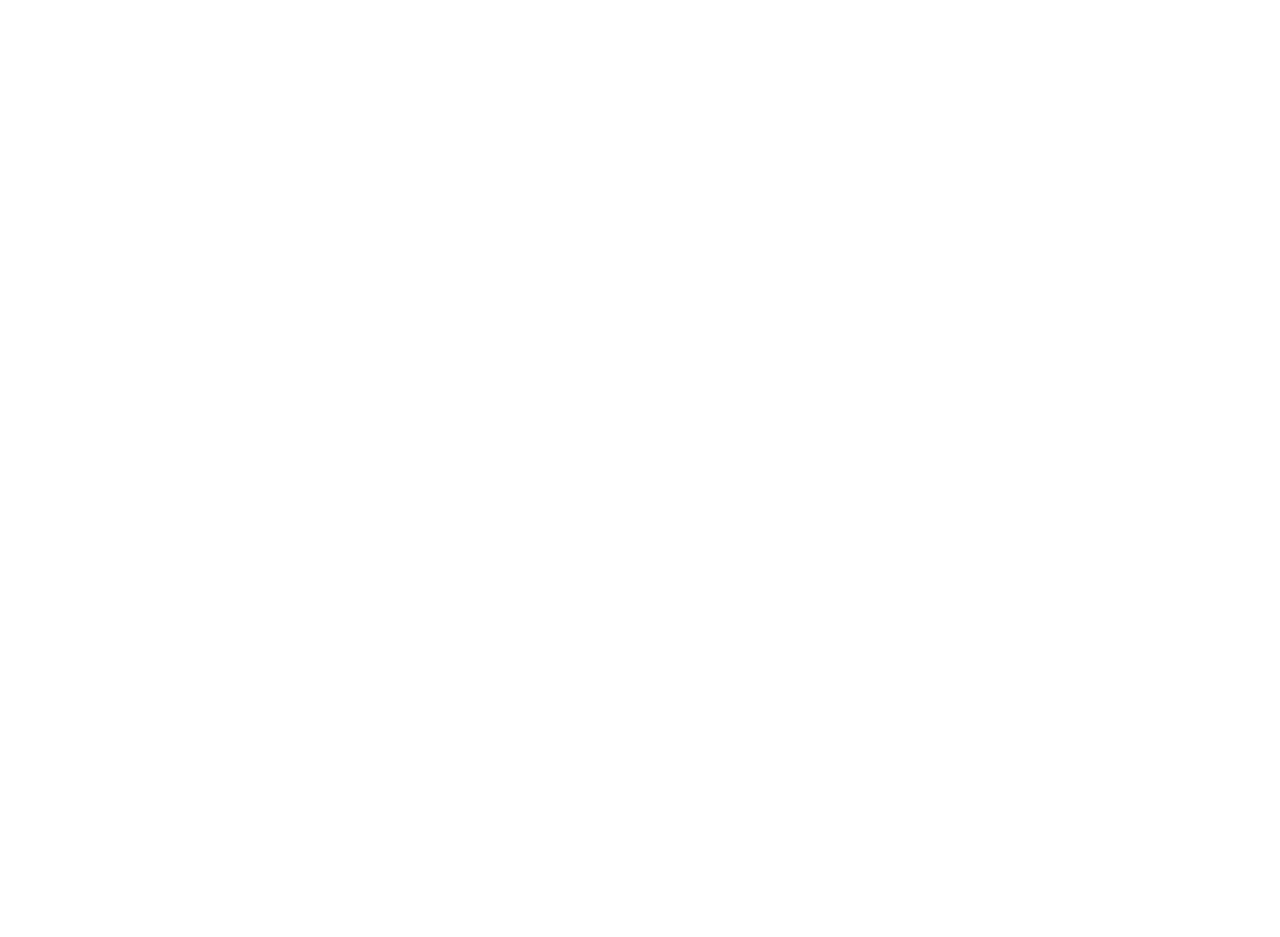
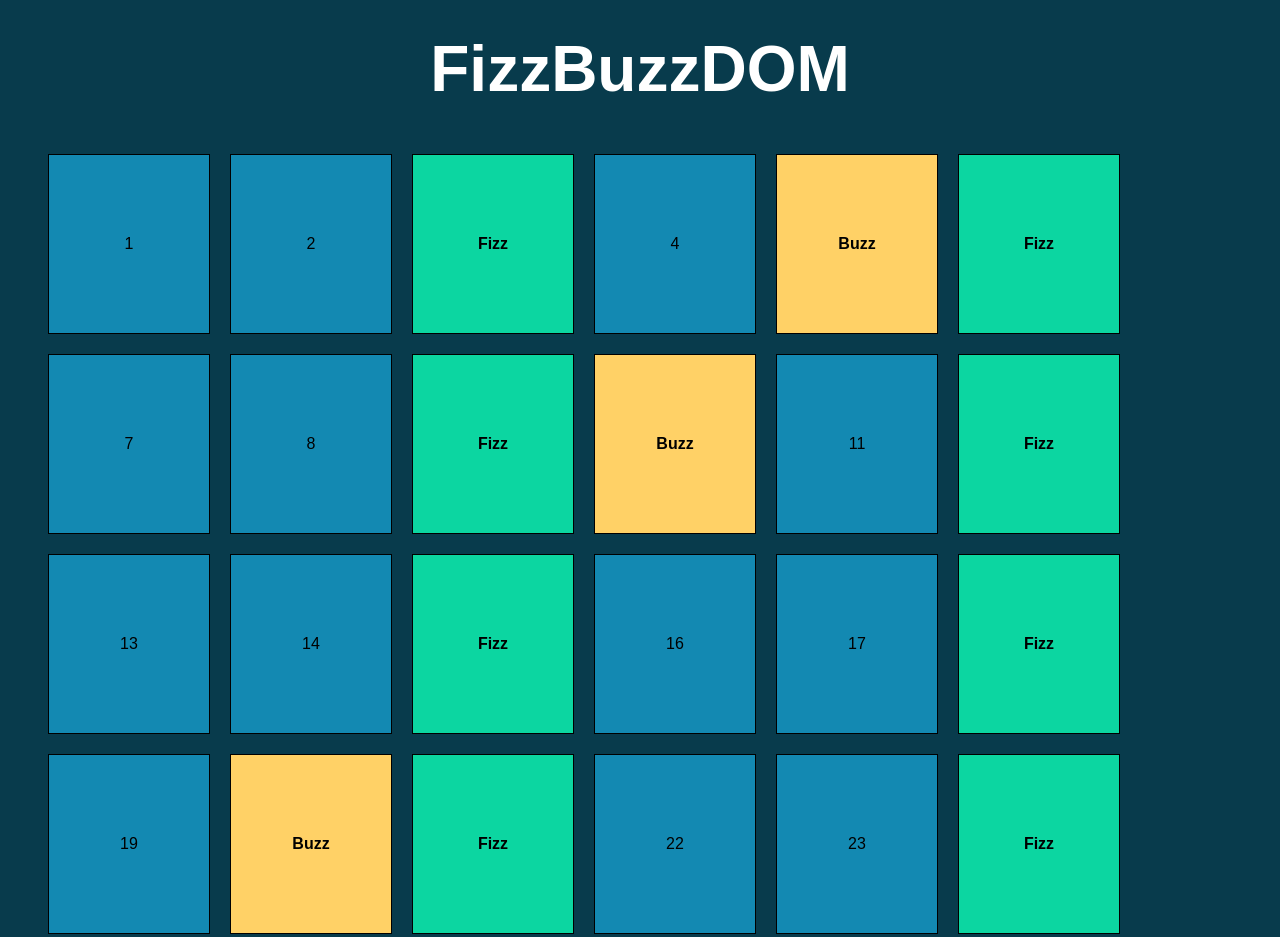
Before and after one commit to giovannimariaciclosi/js-fizzbuzz, a plain HTML site: page index.html in a window 1280 px wide. Shown: the top 937 px of the page. Before the commit the page ends 800 px from the top, so only its background shows below. Drawn offline with Linux system fonts and the light colour scheme.

Commit message:
feat: fizz and buzz completed

```diff
--- a/css/style.css
+++ b/css/style.css
@@ -3,3 +3,36 @@
   margin: 0;
   box-sizing: border-box;
 }
+
+body {
+  background-color: #083b4c;
+  font-family: sans-serif;
+  font-size: 16px;
+}
+
+h1 {
+  color: white;
+  text-align: center;
+  font-size: 4em;
+  padding: 0.5em 0;
+}
+
+#list {
+  padding: 1em 3em;
+  display: flex;
+  flex-wrap: wrap;
+  gap: 20px;
+}
+
+#list div {
+  width: calc(100% / 8);
+  padding: 80px;
+  border: solid 1px black;
+  display: flex;
+  justify-content: center;
+  align-items: center;
+}
+
+.bold {
+  font-weight: bold;
+}
--- a/index.html
+++ b/index.html
@@ -10,6 +10,11 @@
 </head>
 <body>
 
+  <h1>FizzBuzzDOM</h1>
+  <div id="list">
+
+  </div>
+
 
   <script type="text/javascript" src="js/script.js"></script>
 </body>
--- a/js/script.js
+++ b/js/script.js
@@ -11,3 +11,42 @@ la stringa corretta da mostrare.
 BONUS 2: Applica stili differenti agli elementi aggiunti al DOM nel BONUS 1, a seconda che il valore inserito sia un numero, un fizz, un buzz o un fizzbuzz.
 Se sei a corto di idee per lo stile, potresti prendere spunto dallo screenshot fornito in consegna.
 */
+
+
+let listContainerElement = document.getElementById("list");
+
+for (let i = 1; i <= 100; i++) {
+
+  // creo un elemento di tag <div>
+  let newElement = document.createElement('div');
+
+  // attribuisco listContainerElement come GENITORE di newElement
+  listContainerElement.append(newElement);
+
+  // cambio il valore interno dentro l'elemento
+  newElement.innerHTML = i;
+
+
+  if (i % 3 == 0 && 1 % 5 == 0) {
+
+    newElement.innerHTML = "FizzBuzz";
+
+    newElement.style.color = "red";
+  } else if (i % 3 == 0) {
+
+    newElement.innerHTML = "Fizz";
+    newElement.classList.add("bold");
+    newElement.style.backgroundColor = "#0cd6a1";
+
+  } else if (i % 5 == 0) {
+
+    newElement.innerHTML = "Buzz";
+    newElement.classList.add("bold");
+    newElement.style.backgroundColor = "#ffd166";
+
+  } else {
+
+    newElement.style.backgroundColor = "#1389b2";
+
+  }
+}
```
